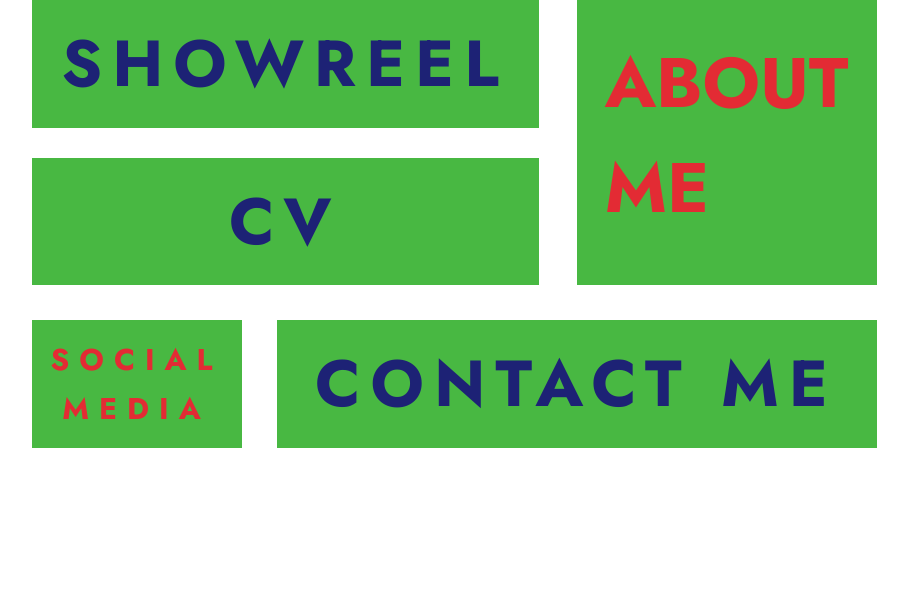
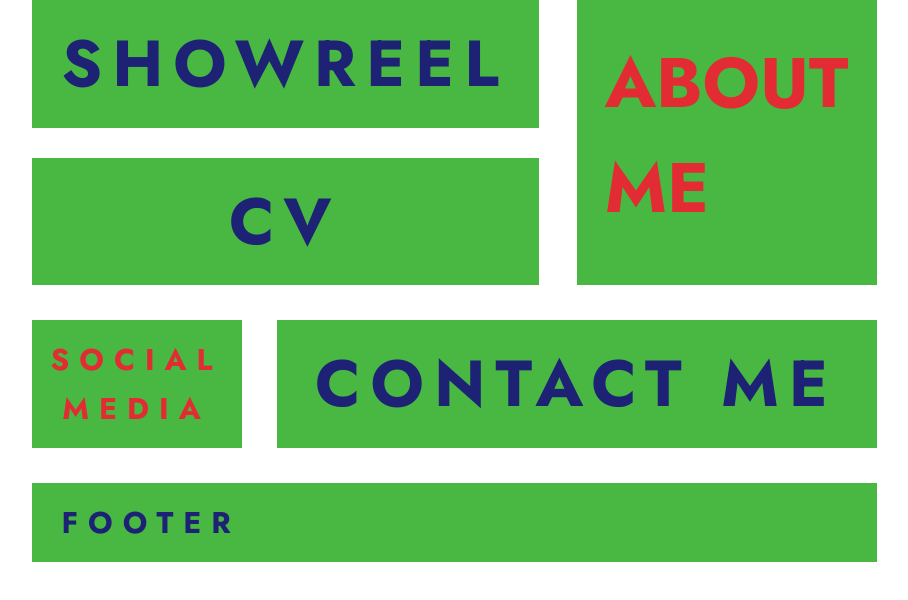
Before and after one commit to r-loane/reuben-loane-website, a plain HTML site: page index.html in a window 1280 px wide. Shown: the whole page, without its empty margins (186-1094 px from the left). Drawn offline with Linux system fonts and the light colour scheme.

Commit message:
Define Third Container.

```diff
--- a/css/styles.css
+++ b/css/styles.css
@@ -503,3 +503,41 @@ ul {
     letter-spacing: 1rem;
   }
 }
+
+/* Footer */
+
+.card--footer h2 {
+  font-size: 3rem;
+  letter-spacing: 1rem;
+}
+
+@media screen and (min-width: 768px) {
+  .header__footer {
+    justify-content: left;
+  }
+  .third-container {
+    margin-top: 0.5rem;
+  }
+
+  .card--footer {
+    margin-top: 3rem;
+  }
+
+  .card--footer h2 {
+    font-size: 2rem;
+    letter-spacing: 1rem;
+    text-align: left;
+  }
+}
+
+@media screen and (min-width: 1024px) {
+  .card--footer {
+    margin-top: 3rem;
+  }
+
+  .card--footer h2 {
+    font-size: 3rem;
+    letter-spacing: 1rem;
+    line-height: 4.9rem;
+  }
+}
--- a/index.html
+++ b/index.html
@@ -28,6 +28,10 @@
     <title>Reuben Loane - Freelance Animator</title>
   </head>
   <body>
+
+
+
+
     <div class="container first-container">
       <div class="wrapper--showreel-cv">
         <div class="collapsible card--showreel">
@@ -170,7 +174,16 @@
       </div>
     </div>
 
-
+    <div class="container third-container">
+      <div class="collapsible card--footer">
+        <header class="collapsible__header header__footer">
+          <h2 class="collapsible__heading">Footer</h2>
+        </header>
+        <div class="collapsible__content">
+          <p>Lorem ipsum, dolor sit amet consectetur adipisicing elit. Fuga, nisi?</p>
+        </div>
+      </div>
+    </div>
 
     <script src="js/main.js"></script>
   </body>
```
